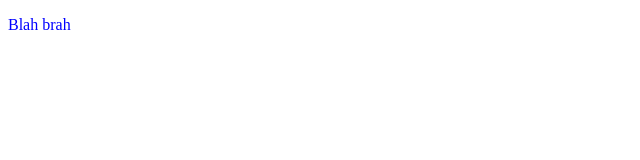
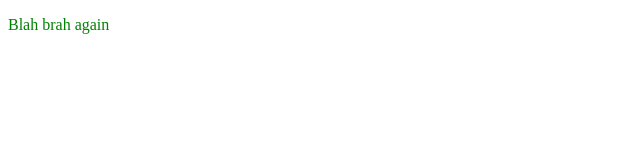
Before and after one commit to simplesessions-class/midterm, a website: page src/index.html in a window 1280 px wide. Shown: the whole page, without its empty margins (0-640 px from the left). Drawn offline with nearby package versions, Linux system fonts and the light colour scheme; files that its build step writes are made by us from their sources.

Commit message:
Changed copy and changed color

```diff
--- a/src/index.html
+++ b/src/index.html
@@ -7,6 +7,6 @@
   </head>
 
   <body>
-    <p>Blah brah</p>
+    <p>Blah brah again</p>
   </body>
 </html>
--- a/src/scss/style.scss
+++ b/src/scss/style.scss
@@ -1,3 +1,3 @@
 p {
-  color: blue;
+  color: green;
 }
```
